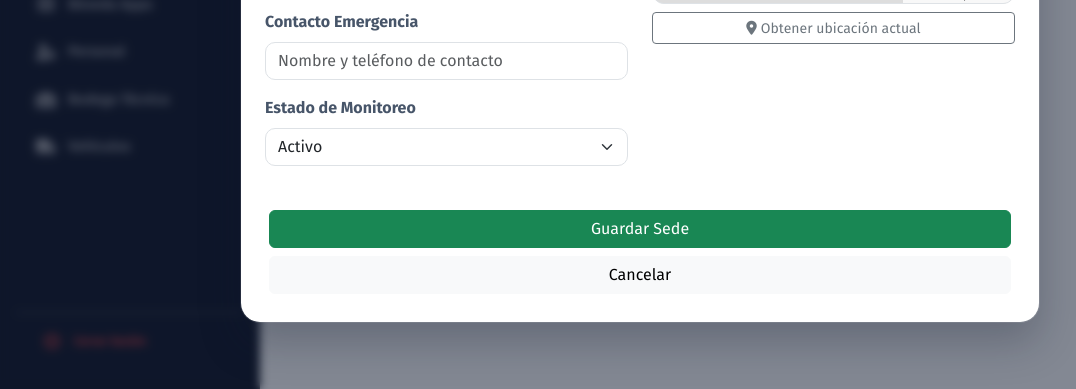
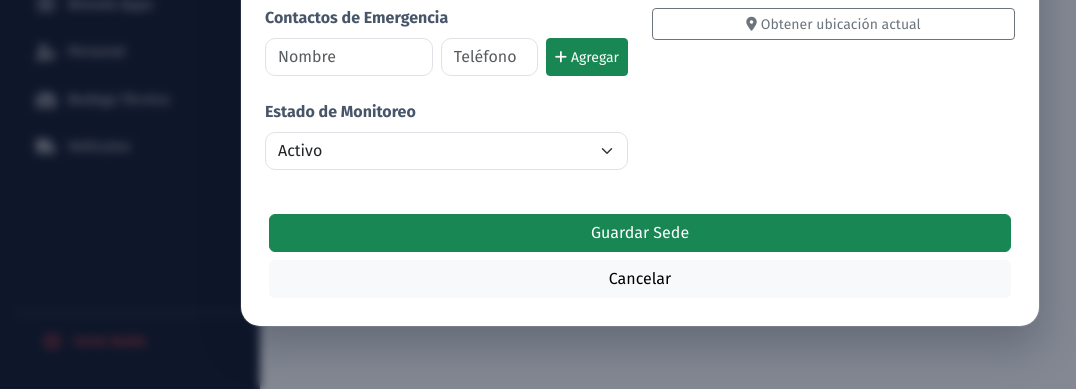
Before and after one commit to KevinAntoniooo/proespia.app, a Flask app: page /clientes/1 in a window 1280 px wide, after a click on "Nuevo Cliente". Shown: the part 411-800 px from the top of the page, without its empty margins (0-1076 px from the left). Run offline with Flask 3, Linux system fonts and the light colour scheme; a user stored in the database is signed in; data that the repository does not hold is empty; some libraries are stand-ins or nearby versions.

Commit message:
Contactos de emergencia multi-input con nombre + telefono y lista JSON

```diff
--- a/app.py
+++ b/app.py
@@ -27,6 +27,17 @@ for _locale in ['es_CL.UTF-8', 'es_CL', 'Spanish_Chile.1252', 'en_US.UTF-8', '']
     except locale.Error:
         continue
 app = Flask(__name__) # <--- PRIMERO CREAMOS LA APP
+
+# Filtro Jinja para parsear JSON desde string
+@app.template_filter('fromjson')
+def fromjson_filter(value):
+    if not value:
+        return []
+    try:
+        return json.loads(value)
+    except Exception:
+        return []
+
 # PostgreSQL for production (Render), SQLite for local dev
 _db_url = os.environ.get('DATABASE_URL', 'sqlite:///database.db')
 if _db_url.startswith('postgres://'):
@@ -2200,7 +2211,13 @@ with app.app_context():
         db.session.rollback()
     # Migrar columna contacto_emergencia en cliente si no existe
     try:
-        db.session.execute(db.text('ALTER TABLE cliente ADD COLUMN contacto_emergencia VARCHAR(100)'))
+        db.session.execute(db.text('ALTER TABLE cliente ADD COLUMN contacto_emergencia VARCHAR(500)'))
+        db.session.commit()
+    except Exception:
+        db.session.rollback()
+    # Migrar tamaño contacto_emergencia a 500 si ya existe
+    try:
+        db.session.execute(db.text('ALTER TABLE cliente ALTER COLUMN contacto_emergencia TYPE VARCHAR(500)'))
         db.session.commit()
     except Exception:
         db.session.rollback()
--- a/models.py
+++ b/models.py
@@ -39,7 +39,7 @@ class Cliente(db.Model):
     nombre = db.Column(db.String(100))
     direccion = db.Column(db.String(200))
     plan_cuadrante = db.Column(db.String(20))
-    contacto_emergencia = db.Column(db.String(100))
+    contacto_emergencia = db.Column(db.String(500), nullable=True)
     estado_monitoreo = db.Column(db.String(50), default='En Instalación')
     latitud = db.Column(db.Float, nullable=True)
     longitud = db.Column(db.Float, nullable=True)
--- a/templates/clientes.html
+++ b/templates/clientes.html
@@ -101,7 +101,18 @@
                         <h6><i class="bi bi-shield-check text-primary"></i> Seguridad</h6>
                         <p><strong>Plan Cuadrante:</strong> {{ c.plan_cuadrante or 'No registrado' }}</p>
                         <p><strong>Estado:</strong> {{ c.estado_monitoreo }}</p>
-                        <p><strong>Contacto Emergencia:</strong> {{ c.contacto_emergencia or 'No registrado' }}</p>
+                        <p><strong>Contactos Emergencia:</strong></p>
+                        <div class="mb-2">
+                        {% if c.contacto_emergencia and c.contacto_emergencia != '' and c.contacto_emergencia[0] == '[' %}
+                            {% for contacto in c.contacto_emergencia|fromjson %}
+                            <span class="badge bg-light text-dark border px-2 py-1 me-1 mb-1" style="font-size:0.75rem;">
+                                <i class="fa-solid fa-phone text-success fa-xs me-1"></i>{{ contacto.nombre }} - {{ contacto.telefono }}
+                            </span>
+                            {% endfor %}
+                        {% else %}
+                            <span class="text-muted small">{{ c.contacto_emergencia or 'No registrado' }}</span>
+                        {% endif %}
+                        </div>
                         {% if c.latitud and c.longitud %}
                         <p><strong>Coordenadas:</strong> <span class="text-muted">{{ "%.6f"|format(c.latitud) }}, {{ "%.6f"|format(c.longitud) }}</span></p>
                         {% endif %}
@@ -170,8 +181,16 @@
                                 <input type="text" name="plan_cuadrante" class="form-control" value="{{ c.plan_cuadrante or '' }}" placeholder="Ej: Cuadrante 5">
                             </div>
                             <div class="mb-3">
-                                <label class="form-label fw-bold">Contacto Emergencia</label>
-                                <input type="text" name="contacto_emergencia" class="form-control" value="{{ c.contacto_emergencia or '' }}" placeholder="Nombre y teléfono">
+                                <label class="form-label fw-bold">Contactos de Emergencia</label>
+                                <div class="d-flex gap-2 mb-2">
+                                    <input type="text" id="emergenciaNombre{{ c.id }}" class="form-control" placeholder="Nombre" style="flex:2;">
+                                    <input type="text" id="emergenciaTelefono{{ c.id }}" class="form-control" placeholder="Teléfono" style="flex:1;">
+                                    <button type="button" class="btn btn-success btn-sm" onclick="agregarContactoEmergencia('{{ c.id }}')" style="white-space:nowrap;">
+                                        <i class="fa-solid fa-plus me-1"></i>Agregar
+                                    </button>
+                                </div>
+                                <div id="listaEmergencia{{ c.id }}" class="d-flex flex-wrap gap-2 mb-1"></div>
+                                <input type="hidden" name="contacto_emergencia" id="contactoEmergencia{{ c.id }}" value="{{ c.contacto_emergencia or '' }}">
                             </div>
                             <div class="mb-3">
                                 <label class="form-label fw-bold">Estado</label>
@@ -263,8 +282,16 @@
                                 <input type="text" name="plan_cuadrante" class="form-control" placeholder="Ej: Cuadrante 5 - +569...">
                             </div>
                             <div class="mb-3">
-                                <label class="form-label fw-bold">Contacto Emergencia</label>
-                                <input type="text" name="contacto_emergencia" class="form-control" placeholder="Nombre y teléfono de contacto">
+                                <label class="form-label fw-bold">Contactos de Emergencia</label>
+                                <div class="d-flex gap-2 mb-2">
+                                    <input type="text" id="emergenciaNombreNuevo" class="form-control" placeholder="Nombre" style="flex:2;">
+                                    <input type="text" id="emergenciaTelefonoNuevo" class="form-control" placeholder="Teléfono" style="flex:1;">
+                                    <button type="button" class="btn btn-success btn-sm" onclick="agregarContactoEmergencia('Nuevo')" style="white-space:nowrap;">
+                                        <i class="fa-solid fa-plus me-1"></i>Agregar
+                                    </button>
+                                </div>
+                                <div id="listaEmergenciaNuevo" class="d-flex flex-wrap gap-2 mb-1"></div>
+                                <input type="hidden" name="contacto_emergencia" id="contactoEmergenciaNuevo" value="">
                             </div>
                             <div class="mb-3">
                                 <label class="form-label fw-bold">Estado de Monitoreo</label>
@@ -425,5 +452,58 @@ document.addEventListener('DOMContentLoaded', function() {
         });
     });
 });
+
+// ===== Contactos de Emergencia =====
+var contactosEmergencia = {};
+
+function agregarContactoEmergencia(suffix) {
+    var nombre = document.getElementById('emergenciaNombre' + suffix).value.trim();
+    var telefono = document.getElementById('emergenciaTelefono' + suffix).value.trim();
+    if (!nombre || !telefono) return;
+    if (!contactosEmergencia[suffix]) contactosEmergencia[suffix] = [];
+    contactosEmergencia[suffix].push({nombre: nombre, telefono: telefono});
+    document.getElementById('emergenciaNombre' + suffix).value = '';
+    document.getElementById('emergenciaTelefono' + suffix).value = '';
+    renderizarContactos(suffix);
+}
+
+function renderizarContactos(suffix) {
+    var lista = document.getElementById('listaEmergencia' + suffix);
+    var hidden = document.getElementById('contactoEmergencia' + suffix);
+    var contactos = contactosEmergencia[suffix] || [];
+    lista.innerHTML = '';
+    contactos.forEach(function(c, i) {
+        var badge = document.createElement('span');
+        badge.className = 'badge bg-light text-dark d-inline-flex align-items-center gap-1 px-2 py-1';
+        badge.style.cssText = 'border:1px solid #dee2e6;font-size:0.75rem;border-radius:12px;';
+        badge.innerHTML = '<i class="fa-solid fa-phone text-success fa-xs"></i> ' + c.nombre + ' - ' + c.telefono +
+            ' <button type="button" class="btn-close btn-close-sm ms-1" style="font-size:0.4rem;" onclick="eliminarContactoEmergencia(' + i + ',\'' + suffix + '\')"></button>';
+        lista.appendChild(badge);
+    });
+    hidden.value = JSON.stringify(contactos);
+}
+
+function eliminarContactoEmergencia(index, suffix) {
+    contactosEmergencia[suffix].splice(index, 1);
+    renderizarContactos(suffix);
+}
+
+// Inicializar contactos existentes al abrir modales de edición
+document.addEventListener('DOMContentLoaded', function() {
+    document.querySelectorAll('[id^="modalEditarCliente"]').forEach(function(m) {
+        m.addEventListener('shown.bs.modal', function() {
+            var id = this.id.replace('modalEditarCliente', '');
+            var hidden = document.getElementById('contactoEmergencia' + id);
+            if (!hidden || !hidden.value || hidden.value === '') return;
+            try {
+                var parsed = JSON.parse(hidden.value);
+                if (Array.isArray(parsed)) {
+                    contactosEmergencia[id] = parsed;
+                    renderizarContactos(id);
+                }
+            } catch(e) {}
+        });
+    });
+});
 </script>
 {% endblock %}
```
